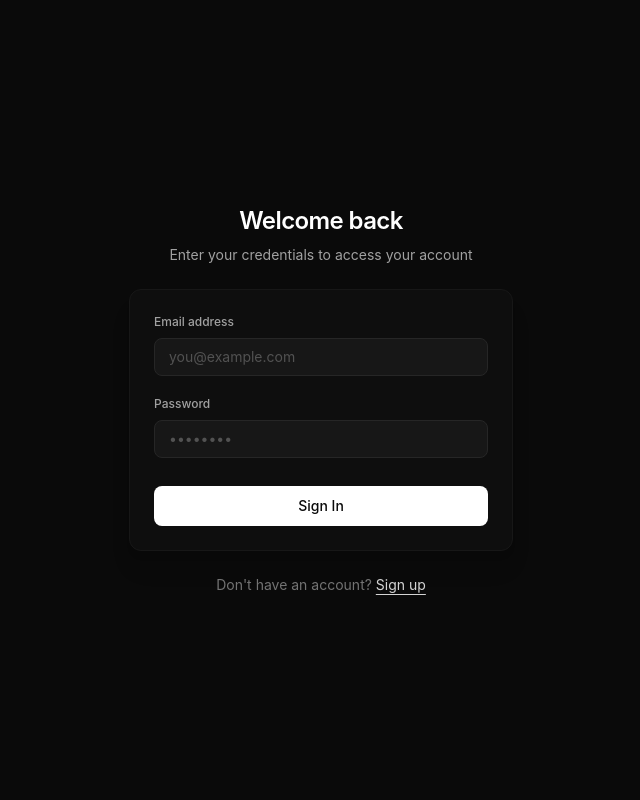
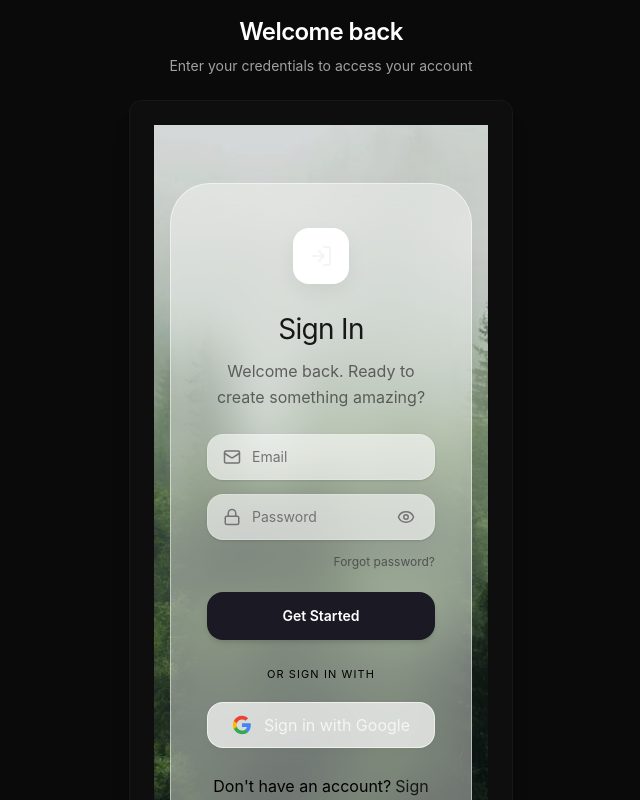
Before and after one commit to 1304-PK/collaborative-editor, a React (Vite) app in the folder client/: page /auth/login in a window 1280 px wide. Shown: the top 800 px of the page, without its empty margins (319-959 px from the left). Built offline with nearby package versions, Linux system fonts and the light colour scheme.

Commit message:
redesign auth form component

```diff
--- a/client/src/components/AuthForm.jsx
+++ b/client/src/components/AuthForm.jsx
@@ -1,8 +1,12 @@
 import React, { useState } from 'react';
+import { NavLink } from 'react-router-dom';
+import { Mail, Lock, Eye, EyeOff, LogIn, UserPlus } from 'lucide-react';
+import treeBackground from '../assets/tree_background.jpg';
 
 export default function AuthForm({ type, onSubmit, loading }) {
   const [email, setEmail] = useState('');
   const [password, setPassword] = useState('');
+  const [showPassword, setShowPassword] = useState(false);
 
   const handleSubmit = (e) => {
     e.preventDefault();
@@ -12,47 +16,158 @@ export default function AuthForm({ type, onSubmit, loading }) {
   const isLogin = type === 'login';
 
   return (
-    <form onSubmit={handleSubmit} className="w-full space-y-5">
+    <div
+      className="min-h-screen w-full flex items-center justify-center p-4 bg-cover bg-center bg-no-repeat relative font-sans overflow-hidden select-none"
+      style={{ backgroundImage: `url(${treeBackground})` }}
+    >
+      {/* Background Overlay for Soft Contrast */}
+      <div className="absolute inset-0 bg-black/10 backdrop-brightness-[0.95] z-0" />
+
+      {/* Main Glassmorphic Card Container */}
+      <div className="w-full max-w-[400px] bg-white/40 backdrop-blur-xl border border-white/50 rounded-[2.5rem] shadow-[0_24px_50px_-12px_rgba(0,0,0,0.12)] px-8 py-10 sm:px-9 sm:py-11 flex flex-col relative z-10 transition-all duration-300 hover:shadow-[0_32px_60px_-10px_rgba(0,0,0,0.18)]">
+
+        {/* Dynamic Top Icon Container */}
+        <div className="w-14 h-14 bg-white rounded-2xl shadow-[0_8px_20px_rgba(0,0,0,0.06)] border border-white/80 flex items-center justify-center mb-6 mx-auto transform hover:rotate-6 transition-transform duration-300">
+          {isLogin ? (
+            <LogIn className="w-6 h-6" />
+          ) : (
+            <UserPlus className="w-6 h-6" />
+          )}
+        </div>
+
+        {/* Heading & Subheading */}
+        <div className="text-center mb-6">
+          <h2 className="text-[28px] text-neutral-900 tracking-tight mb-2">
+            {isLogin ? 'Sign In' : 'Create Your Account'}
+          </h2>
+          <p className="text-s text-neutral-700/80 leading-relaxed max-w-[270px] mx-auto">
+            {isLogin
+              ? 'Welcome back. Ready to create something amazing?'
+              : 'Create your account and start creating in real-time. For free'}
+          </p>
+        </div>
+
+        {/* Form Fields */}
+        <form onSubmit={handleSubmit} className="w-full flex flex-col">
           {/* Email Field */}
-      <div className="space-y-2">
-        <label htmlFor="email" className="text-xs font-medium text-neutral-400 block">
-          Email address
-        </label>
+          <div className="relative mb-3.5 w-full group">
+            <span className="absolute left-4 top-1/2 -translate-y-1/2 flex items-center justify-center text-neutral-500 group-focus-within:text-neutral-800 transition-colors">
+              <Mail className="w-[18px] h-[18px]" />
+            </span>
             <input
               id="email"
               type="email"
               required
               value={email}
               onChange={(e) => setEmail(e.target.value)}
-          placeholder="you@example.com"
-          className="w-full bg-neutral-900 border border-neutral-800 rounded-lg px-3.5 py-2 text-sm text-white placeholder-neutral-600 focus:outline-none focus:border-neutral-600 transition-colors duration-200"
+              placeholder="Email"
+              className="w-full bg-white/60 focus:bg-white/85 border border-white/20 focus:border-white/50 rounded-2xl pl-11 pr-4 py-3 text-sm text-neutral-900 placeholder-neutral-500 focus:outline-none transition-all shadow-sm focus:ring-4 focus:ring-white/20"
             />
           </div>
 
           {/* Password Field */}
-      <div className="space-y-2">
-        <label htmlFor="password" className="text-xs font-medium text-neutral-400 block">
-          Password
-        </label>
+          <div className="relative mb-2 w-full group">
+            <span className="absolute left-4 top-1/2 -translate-y-1/2 flex items-center justify-center text-neutral-500 group-focus-within:text-neutral-800 transition-colors">
+              <Lock className="w-[18px] h-[18px]" />
+            </span>
             <input
               id="password"
-          type="password"
+              type={showPassword ? 'text' : 'password'}
               required
               value={password}
               onChange={(e) => setPassword(e.target.value)}
-          placeholder="••••••••"
-          className="w-full bg-neutral-900 border border-neutral-800 rounded-lg px-3.5 py-2 text-sm text-white placeholder-neutral-600 focus:outline-none focus:border-neutral-600 transition-colors duration-200"
+              placeholder="Password"
+              className="w-full bg-white/60 focus:bg-white/85 border border-white/20 focus:border-white/50 rounded-2xl pl-11 pr-11 py-3 text-sm text-neutral-900 placeholder-neutral-500 focus:outline-none transition-all shadow-sm focus:ring-4 focus:ring-white/20"
             />
+            <button
+              type="button"
+              onClick={() => setShowPassword(!showPassword)}
+              className="absolute right-4 top-1/2 -translate-y-1/2 text-neutral-500 hover:text-neutral-800 transition-colors flex items-center justify-center p-1 cursor-pointer focus:outline-none"
+            >
+              {showPassword ? <EyeOff className="w-4.5 h-4.5" /> : <Eye className="w-4.5 h-4.5" />}
+            </button>
           </div>
+
+          {/* Forgot Password Link (Only for Login) */}
+          {isLogin && (
+            <div className="text-right w-full mb-5">
+              <a
+                href="#forgot-password"
+                className="text-[12px] text-neutral-600 hover:text-neutral-900 transition-colors outline-none"
+              >
+                Forgot password?
+              </a>
+            </div>
+          )}
 
           {/* Submit Button */}
           <button
             type="submit"
             disabled={loading}
-        className="w-full bg-white hover:bg-neutral-200 text-neutral-950 font-medium py-2.5 rounded-lg text-sm transition-colors duration-200 disabled:opacity-50 disabled:cursor-not-allowed mt-2"
+            className={`w-full bg-[#1b1924] hover:bg-[#282635] text-white font-semibold py-3.5 rounded-2xl text-sm transition-all duration-200 shadow-md hover:shadow-lg disabled:opacity-50 disabled:cursor-not-allowed flex items-center justify-center cursor-pointer select-none active:scale-[0.99] focus:outline-none ${
+              !isLogin ? 'mt-3.5 mb-5' : 'mb-5'
+            }`}
           >
-        {loading ? 'Processing...' : isLogin ? 'Sign In' : 'Create Account'}
+            {loading ? (
+              <span className="flex items-center gap-2">
+                <span className="w-4 h-4 border-2 border-white border-t-transparent rounded-full animate-spin"></span>
+                Processing...
+              </span>
+            ) : isLogin ? (
+              'Get Started'
+            ) : (
+              'Create Account'
+            )}
           </button>
         </form>
+
+        {/* Social Login Divider */}
+        <div className="w-full text-center mb-4.5">
+          <span className="text-[11px] text-black uppercase tracking-widest select-none">
+            {isLogin ? "Or sign in with" : "Or sign up with"}
+          </span>
+        </div>
+
+        {/* Social Buttons Grid */}
+        <div className="flex items-center justify-center w-full mb-6.5">
+          <button
+            type="button"
+            className="flex-1 flex justify-center items-center gap-3 bg-white/70 hover:bg-white/90 border border-white/60 rounded-2xl py-2.5 shadow-[0_2px_8px_rgba(0,0,0,0.03)] hover:shadow-[0_4px_12px_rgba(0,0,0,0.06)] hover:scale-[1.02] active:scale-[0.98] transition-all duration-200 cursor-pointer focus:outline-none"
+          >
+            <svg className="w-5 h-5" viewBox="0 0 24 24" fill="currentColor">
+              <path
+                d="M22.56 12.25c0-.78-.07-1.53-.2-2.25H12v4.26h5.92c-.26 1.37-1.04 2.53-2.21 3.31v2.77h3.57c2.08-1.92 3.28-4.74 3.28-8.09z"
+                fill="#4285F4"
+              />
+              <path
+                d="M12 23c2.97 0 5.46-.98 7.28-2.66l-3.57-2.77c-.98.66-2.23 1.06-3.71 1.06-2.86 0-5.29-1.93-6.16-4.53H2.18v2.84C3.99 20.53 7.7 23 12 23z"
+                fill="#34A853"
+              />
+              <path
+                d="M5.84 14.09c-.22-.66-.35-1.36-.35-2.09s.13-1.43.35-2.09V7.06H2.18C1.43 8.55 1 10.22 1 12s.43 3.45 1.18 4.94l2.85-2.22.81-.63z"
+                fill="#FBBC05"
+              />
+              <path
+                d="M12 5.38c1.62 0 3.06.56 4.21 1.64l3.15-3.15C17.45 2.09 14.97 1 12 1 7.7 1 3.99 3.47 2.18 7.06l3.66 2.84c.87-2.6 3.3-4.52 6.16-4.52z"
+                fill="#EA4335"
+              />
+            </svg>
+            {isLogin ? "Sign in with Google" : "Sign up with Google"}
+          </button>
+        </div>
+
+        {/* Footer Redirect Link */}
+        <p className="text-center text-[13x] text-black select-none">
+          {isLogin ? "Don't have an account?" : "Already have an account?"}
+          <NavLink
+            to={isLogin ? '/auth/signup' : '/auth/login'}
+            className="text-neutral-900 hover:underline ml-1 transition-all"
+          >
+            {isLogin ? 'Sign up' : 'Log in'}
+          </NavLink>
+        </p>
+
+      </div>
+    </div>
   );
 }
```
Lines whose indentation alone changed are shown as unchanged.
